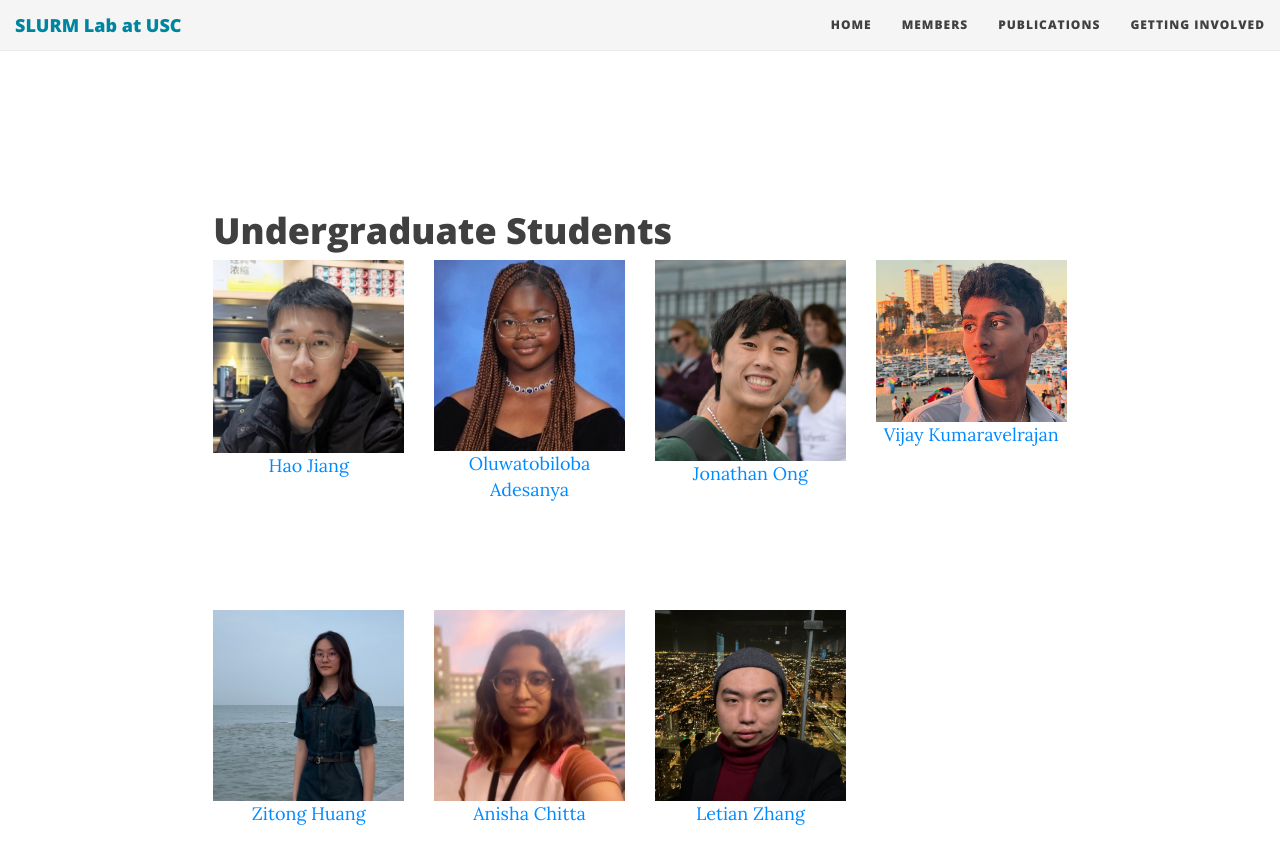
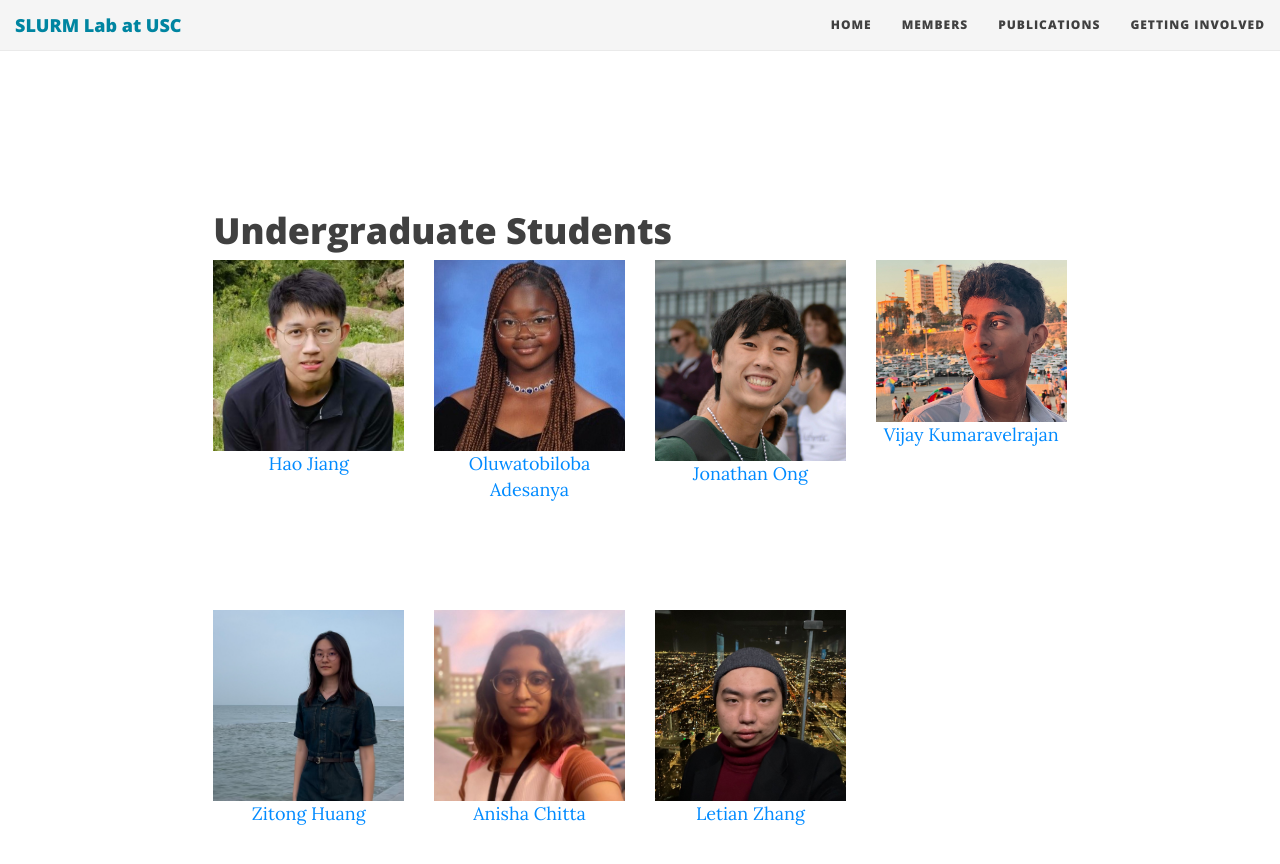
Before and after one commit to slurm-lab-usc/slurm-lab-usc.github.io, a Jekyll site: the page built from members.md, in a window 1280 px wide and 900 px high, scrolled down 1648 px. Shown: the top 864 px of the window. Built offline with Jekyll 4.4.1, drawn with Linux system fonts in a browser that asks for light colours; nearby versions of some CDN libraries.

Commit message:
update photo

```diff
--- a/members.md
+++ b/members.md
@@ -63,7 +63,7 @@
       - full: true
         list:
           - name: Hao Jiang
-            photo_url: https://slurm-lab-usc.github.io/img/people/HaoJiang.jpg
+            photo_url: https://slurm-lab-usc.github.io/img/people/HaoJiang.jpeg
             web_url: https://linkedin.com/in/hao-jiang-1a3a73225
           - name: Oluwatobiloba Adesanya
             photo_url: https://slurm-lab-usc.github.io/img/people/TobiAdesanya.jpeg
```
Also changed, not shown: img/people/HaoJiang.jpeg (added), img/people/HaoJiang.jpg (deleted).
